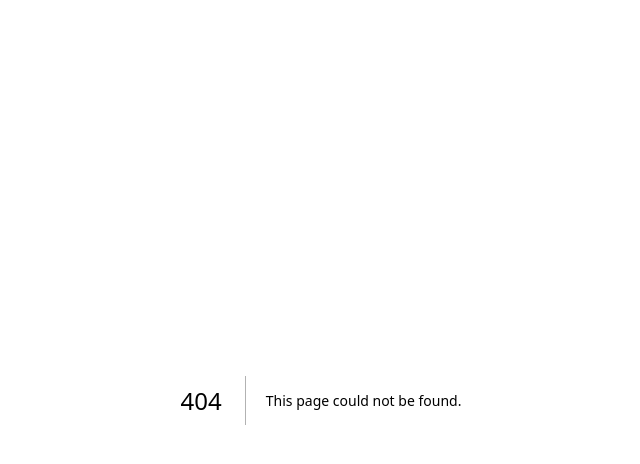
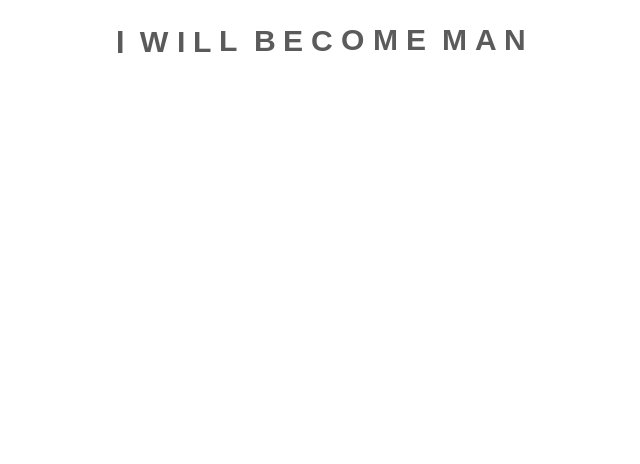
Before and after one commit to erica-will/realtime_display, a Next.js app: page /twist-roll in a window 1280 px wide. Before the commit this address had no page. Shown: the top 464 px of the page, without its empty margins (319-959 px from the left). Built offline with nearby package versions, Linux system fonts and the light colour scheme.

Commit message:
liquid test

```diff
--- /dev/null
+++ b/app/twist-roll/page.tsx
@@ -0,0 +1,78 @@
+"use client";
+import { motion } from "framer-motion";
+
+export default function MultiMoveDownScaleFadeLoop() {
+  const text = "I WILL BECOME MAN";
+  const texts = text.split("");
+  const moveDistance = 300; // 👈 下移距離(px)
+  const scaleRange = [1.5, 1, 0, 1, 1.5]; // 👈 縮放範圍
+  const opacityRange = [1, 0.7, 0, 0.7, 1]; // 👈 淡入淡出範圍
+
+  return (
+    <div className="flex items-center justify-center p-10 w-full h-full relative">
+      <div className="flex items-center justify-center space-x-2 w-full h-full absolute top-0 left-0">
+        {texts.map((t, i) => (
+          <motion.div
+            key={i}
+            initial={{ y: 0, scale: 0, opacity: 1 }}
+            animate={{
+              y: [
+                moveDistance / 3,
+                moveDistance,
+                (moveDistance / 3) * 2,
+                0,
+                moveDistance / 3,
+              ],
+              scale: scaleRange,
+              opacity: opacityRange,
+            }}
+            transition={{
+              duration: 9, // 一次完整動畫時間
+              delay: i * 0.05, // 👈 階梯延遲
+              repeat: Infinity, // 👈 無限循環
+              repeatDelay: 0, // 每輪間隔
+              ease: [
+                [0.1, 0, 0.2, 1], // KF0→KF1：慢慢煞到 moveDistance
+                [0.8, 0, 0.8, 0], // KF1→KF2：瞬間離開 moveDistance
+                [0.1, 0, 0.2, 1], // KF2→KF3：靠近 0 時再煞
+                [0.8, 0, 0.8, 0], // KF3→KF4：從 0 爆衝離開
+              ],
+            }}
+            className="text-3xl font-bold"
+          >
+            {t}
+          </motion.div>
+        ))}
+      </div>
+      {/* <div className="flex items-center justify-center space-x-2 w-full h-full absolute top-0 left-0">
+        {texts.map((t, i) => (
+          <motion.div
+            key={i}
+            initial={{ y: 10, scale: 0, opacity: 1 }}
+            animate={{
+              y: [
+                0 + 10,
+                moveDistance / 2 + 10,
+                moveDistance + 10,
+                moveDistance / 2 + 10,
+                0 + 10,
+              ],
+              scale: scaleRange,
+              opacity: opacityRange,
+            }}
+            transition={{
+              duration: 5, // 一次完整動畫時間
+              delay: i * 0.05, // 👈 階梯延遲
+              repeat: Infinity, // 👈 無限循環
+              repeatDelay: 0, // 每輪間隔
+              ease: "linear",
+            }}
+            className="text-3xl font-bold"
+          >
+            {t}
+          </motion.div>
+        ))}
+      </div> */}
+    </div>
+  );
+}
```
